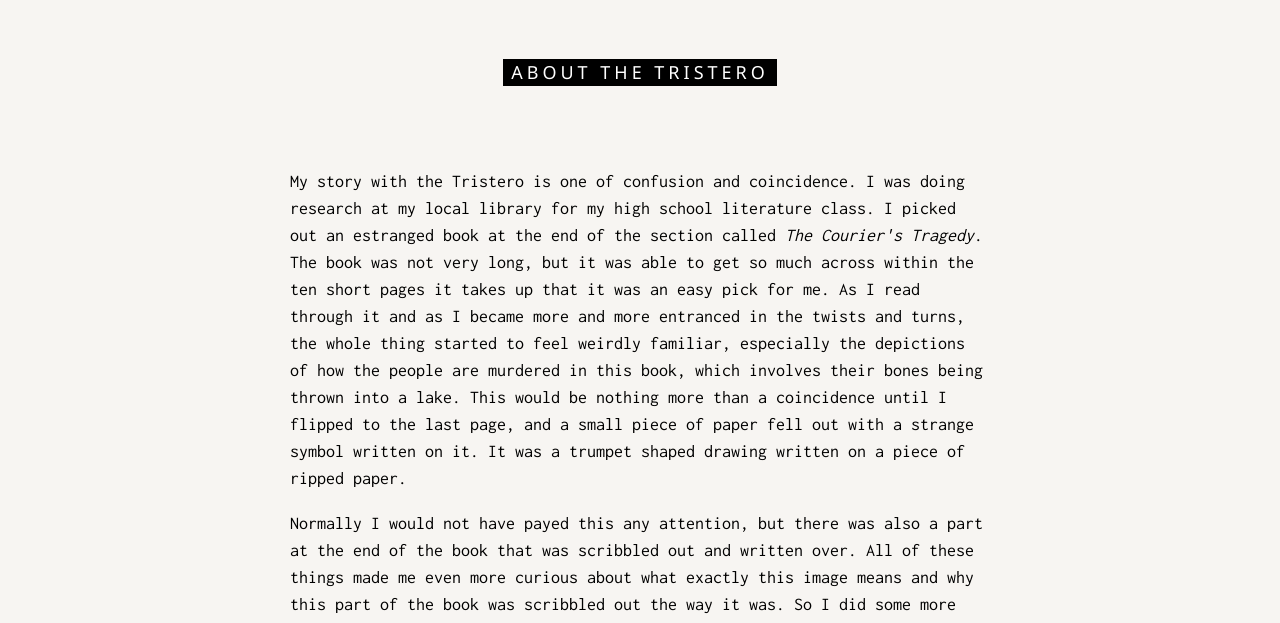
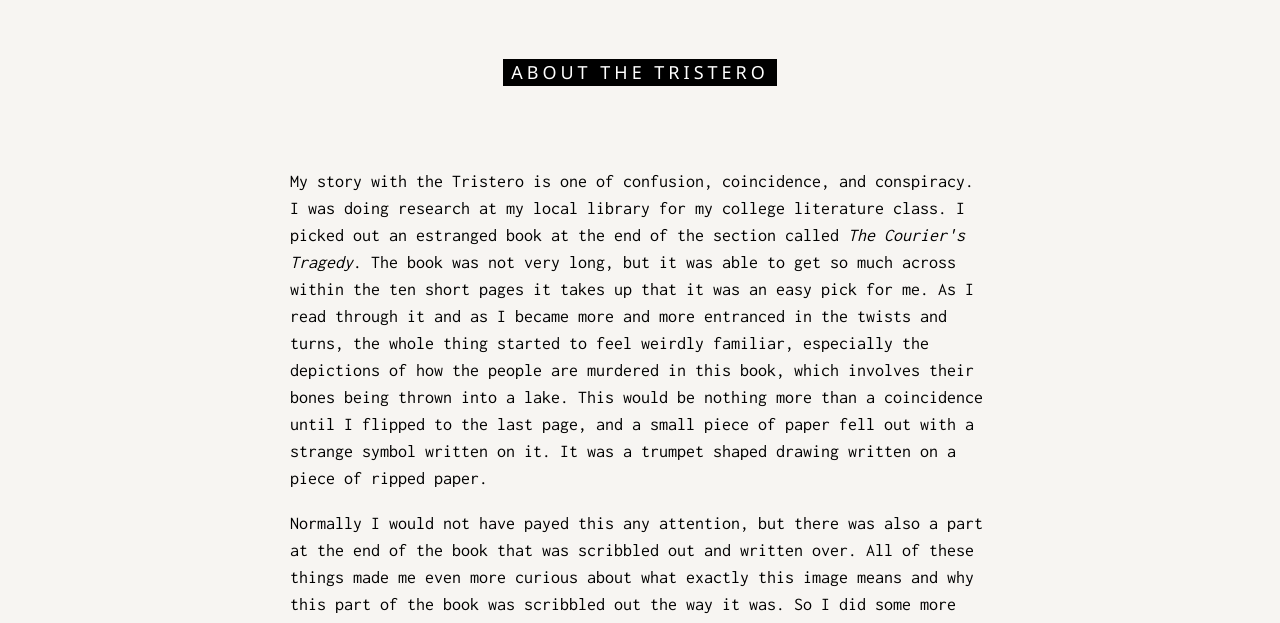
Before and after one commit to Jacob-Haddad/Jacob-Haddad.github.io, a plain HTML site: page index.html in a window 1280 px wide. Shown: the part 172-795 px from the top of the page. Drawn offline with nearby package versions, Linux system fonts and the light colour scheme.

Commit message:
Update index.html

```diff
--- a/index.html
+++ b/index.html
@@ -120,7 +120,7 @@ body {
 <div class="w3-container" id="about">
   <div class="w3-content" style="max-width:700px">
     <h5 class="w3-center w3-padding-64"><span class="w3-tag w3-wide">ABOUT THE TRISTERO</span></h5>
-    <p>My story with the Tristero is one of confusion and coincidence. I was doing research at my local library for my high school literature class. I picked out an estranged book at the end of the section called <i>The Courier's Tragedy</i>. The book was not very long, but it was able to get so much across within the ten short pages it takes up that it was an easy pick for me. As I read through it and as I became more and more entranced in the twists and turns, the whole thing started to feel weirdly familiar, especially the depictions of how the people are murdered in this book, which involves their bones being thrown into a lake. This would be nothing more than a coincidence until I flipped to the last page, and a small piece of paper fell out with a strange symbol written on it. It was a trumpet shaped drawing written on a piece of ripped paper.
+    <p>My story with the Tristero is one of confusion, coincidence, and conspiracy. I was doing research at my local library for my college literature class. I picked out an estranged book at the end of the section called <i>The Courier's Tragedy</i>. The book was not very long, but it was able to get so much across within the ten short pages it takes up that it was an easy pick for me. As I read through it and as I became more and more entranced in the twists and turns, the whole thing started to feel weirdly familiar, especially the depictions of how the people are murdered in this book, which involves their bones being thrown into a lake. This would be nothing more than a coincidence until I flipped to the last page, and a small piece of paper fell out with a strange symbol written on it. It was a trumpet shaped drawing written on a piece of ripped paper.
 
       </p>
     <p> Normally I would not have payed this any attention, but there was also a part at the end of the book that was scribbled out and written over. All of these things made me even more curious about what exactly this image means and why this part of the book was scribbled out the way it was. So I did some more digging, and through my research I found alot of information about the play. The first thing I found was a report of some Wells Fargo employees who were massacred by a group of bandits in 1853. This is eerily echoed in the play, with a very similar event happening. This only grew my interest and fascination with this story even more. I continued my search until I found a group of people online who were also interested in unraveling this. It was here where I found the name behind alot of what has been happening: <b>TRIESTRO</b>. This online group helped me find out what was originally said at the end of <i> The Courier's Tragedy </i>, which states "No hallowed skein of stars can ward, I trow, who's once been set his tryst with Trystero". What accompanied this text you may ask? Well it was a drawing of the same trumpet that was hidden away in my book. Below are picture of all my findings so far, so look for yourself.
```
